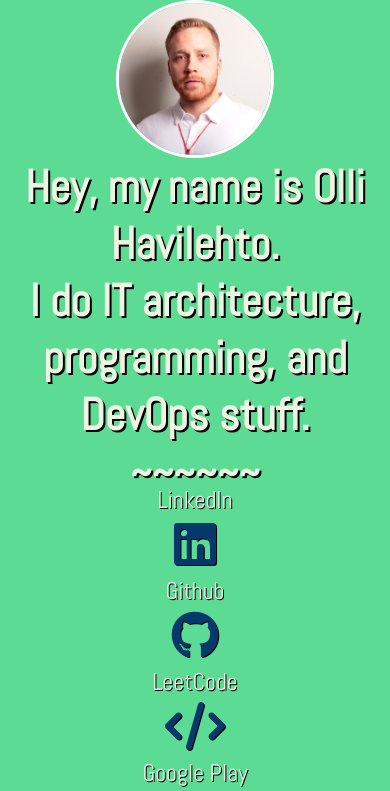
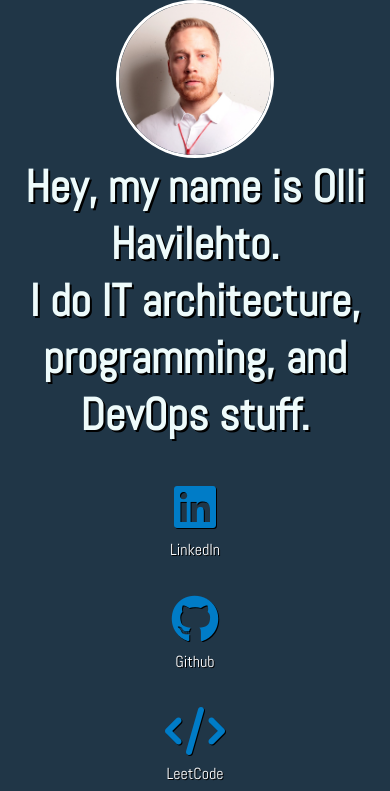
Before and after one commit to olli1337/homepage, a React (Create React App) app: page / in a window 390 px wide. Shown: the top 791 px of the page. Built offline with nearby package versions, Linux system fonts and the light colour scheme.

Commit message:
Revamp the landing page, optimize for mobile use

```diff
--- a/src/App.css
+++ b/src/App.css
@@ -1,36 +1,6 @@
 .App {
   text-align: center;
-  background-color: #5CDB95;
-}
-
-@media (prefers-reduced-motion: no-preference) {
-  .App-logo {
-    animation: App-logo-spin infinite 20s linear;
-  }
-}
-
-.App-header {
-  background-color: #282c34;
-  min-height: 100vh;
-  display: flex;
-  flex-direction: column;
-  align-items: center;
-  justify-content: center;
-  font-size: calc(10px + 2vmin);
-  color: white;
-}
-
-.App-link {
-  color: #61dafb;
-}
-
-@keyframes App-logo-spin {
-  from {
-    transform: rotate(0deg);
-  }
-  to {
-    transform: rotate(360deg);
-  }
+  background-color: #203647;
 }
 
 html, body, #root, .App, .App>div {
@@ -42,15 +12,6 @@ html, body, #root, .App, .App>div {
   flex-direction: column;
   justify-content: center;
   width: 100%;
-}
-
-@keyframes fadeIn {
-  0% {
-    opacity: 0;
-  }
-  100% {
-    opacity: 1;
-  }
 }
 
 .fadeIn {
@@ -81,7 +42,7 @@ html, body, #root, .App, .App>div {
   color: white;
   width: 100%;
   justify-content: center;
-  background-color: #5CDB95;
+  background-color: #203647;
   flex-direction: row;
 }
 
@@ -90,8 +51,6 @@ html, body, #root, .App, .App>div {
     display: flex;
     color: white;
     width: 100%;
-    justify-content: center;
-    background-color: #5CDB95;
     flex-direction: column;
     justify-content: center;
     align-items: center;
--- a/src/App.js
+++ b/src/App.js
@@ -6,7 +6,7 @@ function App() {
   return (
     <div className={'App'}>
       <div id='container'>
-        <div style={{ display: 'flex', flexDirection: 'column', width: '100%', alignItems: 'center', backgroundColor: '#5CDB95', color: '#EDF5E1', fontWeight: 'bold', fontSize: '45px', fontFamily: 'Abel' }}>
+        <div style={{ display: 'flex', flexDirection: 'column', width: '100%', alignItems: 'center', backgroundColor: '#203647', color: '#EEFBFB', fontWeight: 'bold', fontSize: '45px', fontFamily: 'Abel', marginBottom: '20px' }}>
           <div style={{ display: 'flex' }}>
             <div className={'avatarWrapper'}>
               <img src={'/img/avatar.png'} alt='Avatar' className='avatar' />
@@ -15,7 +15,6 @@ function App() {
           <div style={{ display: 'flex', flexDirection: 'column', alignItems: 'center', overflow: 'hidden' }}>
             <div style={{ display: 'flex', margin: '0px 5px 0 5px', textShadow: '2px 2px black' }} >Hey, my name is Olli Havilehto.</div>
             <div style={{ display: 'flex', margin: '0px 5px 0 5px', textShadow: '2px 2px black' }}>I do IT architecture, programming, and DevOps stuff.</div>
-            <div style={{ display: 'flex', margin: '0px 5px 0 5px', textShadow: '2px 2px black' }}>~~~~~~</div>
           </div>
         </div>
         <div className={'SocialLinkWrapper'}>
@@ -23,7 +22,11 @@ function App() {
           <SocialLink iconName="fab fa-github" linkTarget={'https://github.com/olli1337'} tooltipText={'Github'} />
           <SocialLink iconName="fas fa-code" linkTarget={'https://leetcode.com/olli1337/'} tooltipText={'LeetCode'} />
           <SocialLink iconName="fab fa-google-play" linkTarget={'https://play.google.com/store/apps/developer?id=Havilehto+Technologies+Shaping+Your+Future&hl=fi'} tooltipText={'Google Play'} />
-          <SocialLink iconName="fas fa-desktop" linkTarget={'https://www.google.fi'} tooltipText={'Web apps'} />
+        </div>
+        <div style={{ display: 'flex', flexDirection: 'column', width: '100%', alignItems: 'center', backgroundColor: '#203647', color: '#EEFBFB', fontWeight: 'bold', fontSize: '30px', fontFamily: 'Abel', marginTop: '20px'  }}>
+          <div style={{ display: 'flex', flexDirection: 'column', alignItems: 'center', overflow: 'hidden'}}>
+            <div style={{ display: 'flex', margin: '0px 5px 0 5px', textShadow: '2px 2px black' }} >I have Master in Computer Science and I am Azure, Scrum, DevOps & ITIL certified.</div>
+          </div>
         </div>
       </div>
     </div>
@@ -31,3 +34,9 @@ function App() {
 }
 
 export default App;
+
+/*
+          <SocialLink iconName="fas fa-desktop" linkTarget={'https://www.udemy.com/user/olli-havilehto/'} tooltipText={'Udemy'} />
+                      <div style={{ display: 'flex', margin: '0px 5px 0 5px', textShadow: '2px 2px black' }}>~~~~~~</div>
+
+*/
--- a/src/components/SocialLink/SocialLink.js
+++ b/src/components/SocialLink/SocialLink.js
@@ -4,11 +4,11 @@ import styles from './SocialLink.module.css';
 class SocialLink extends React.Component {
     render() {
         return (
-            <div className={styles.tooltip}>
-                <span className={styles.tooltipText}> {this.props.tooltipText} </span>
+            <div className={styles.socialLinkWrapper}>
                 <a className={styles.linkElement} href={this.props.linkTarget} target="_blank" rel="noopener noreferrer">
                     <i className={this.props.iconName}></i>
                 </a>
+                <span className={'linkElementTitle'}>{this.props.tooltipText}</span>
             </div>
         )
     }
--- a/src/components/SocialLink/SocialLink.module.css
+++ b/src/components/SocialLink/SocialLink.module.css
@@ -1,16 +1,20 @@
 .linkElement {
-  color: #05386B;
+  color: #007CC7;
   font-size: 3rem;
 }
 
-.tooltip {
+.socialLinkWrapper {
   position: relative;
   display: flex;
   padding: 0 25px 0 25px;
+  align-items: center;
+  justify-content: center;
+  flex-direction: column;
+  font-family: abel;
 }
 
 @media only screen and (max-width: 800px) {
-  .tooltip {
+  .socialLinkWrapper {
     position: relative;
     display: flex;
     padding: 0 10px 0 10px;
@@ -20,44 +24,6 @@
   }
 }
 
-@media only screen and (max-width: 800px) {
-  .tooltip .tooltipText {
-    visibility: visible!important;
-    overflow: visible!important;
-    width: 120px!important;
-    color: #EDF5E1;
-    text-align: center;
-    border-radius: 6px;
-    padding: 0px 0!important;
-    /* Position the tooltip */
-    position: absolute;
-    z-index: 1!important;
-    bottom: 100%;
-    left: 50%;
-    margin-left: -60px!important;
-    font-size: 1.5rem!important;
-    background-color: transparent!important;
-  }
+.linkElementTitle {
+  font-family: abel;
 }
-
-.tooltip .tooltipText {
-  visibility: hidden;
-  width: 120px;
-  background-color: #379683;
-  color: #EDF5E1;
-  text-align: center;
-  border-radius: 6px;
-  padding: 5px 0;
-  /* Position the tooltip */
-  position: absolute;
-  z-index: 1;
-  bottom: 100%;
-  left: 50%;
-  margin-left: -60px;
-  font-size: 1rem;
-}
-
-.tooltip:hover .tooltipText {
-  visibility: visible;
-  overflow: visible;
-}
```
